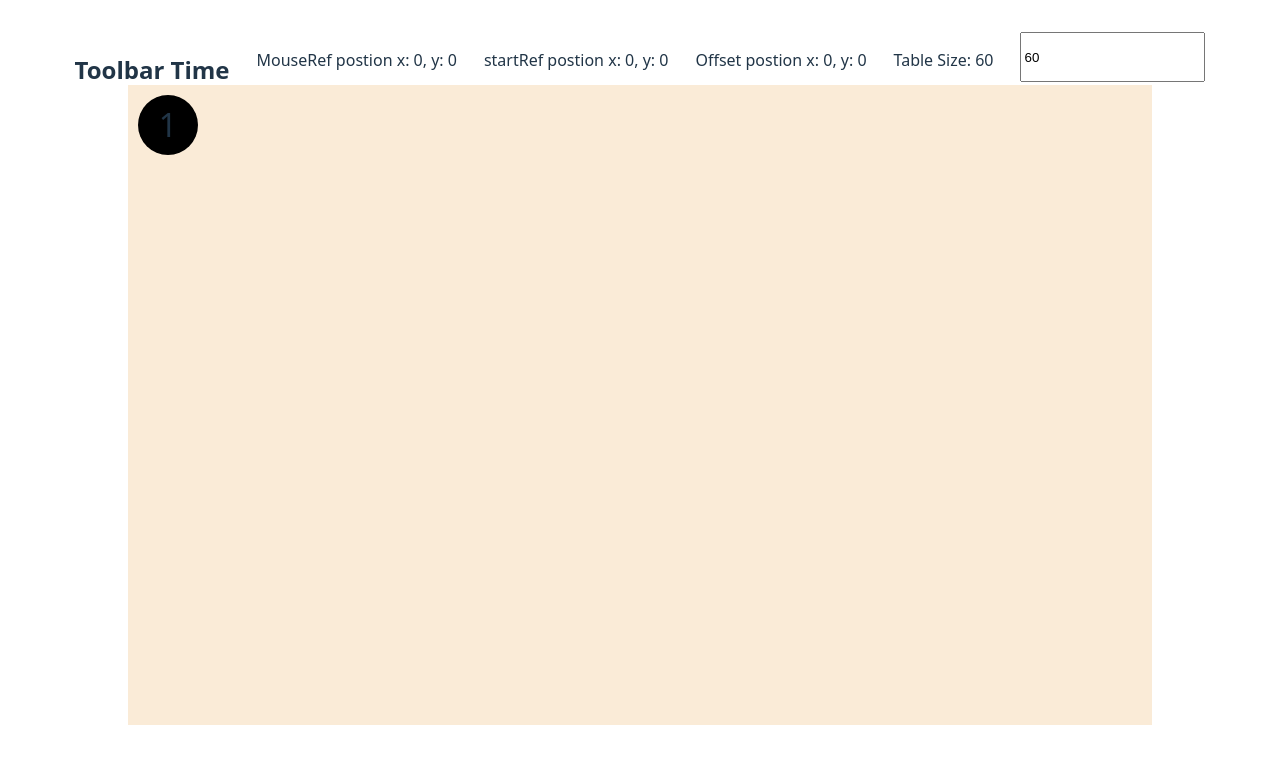
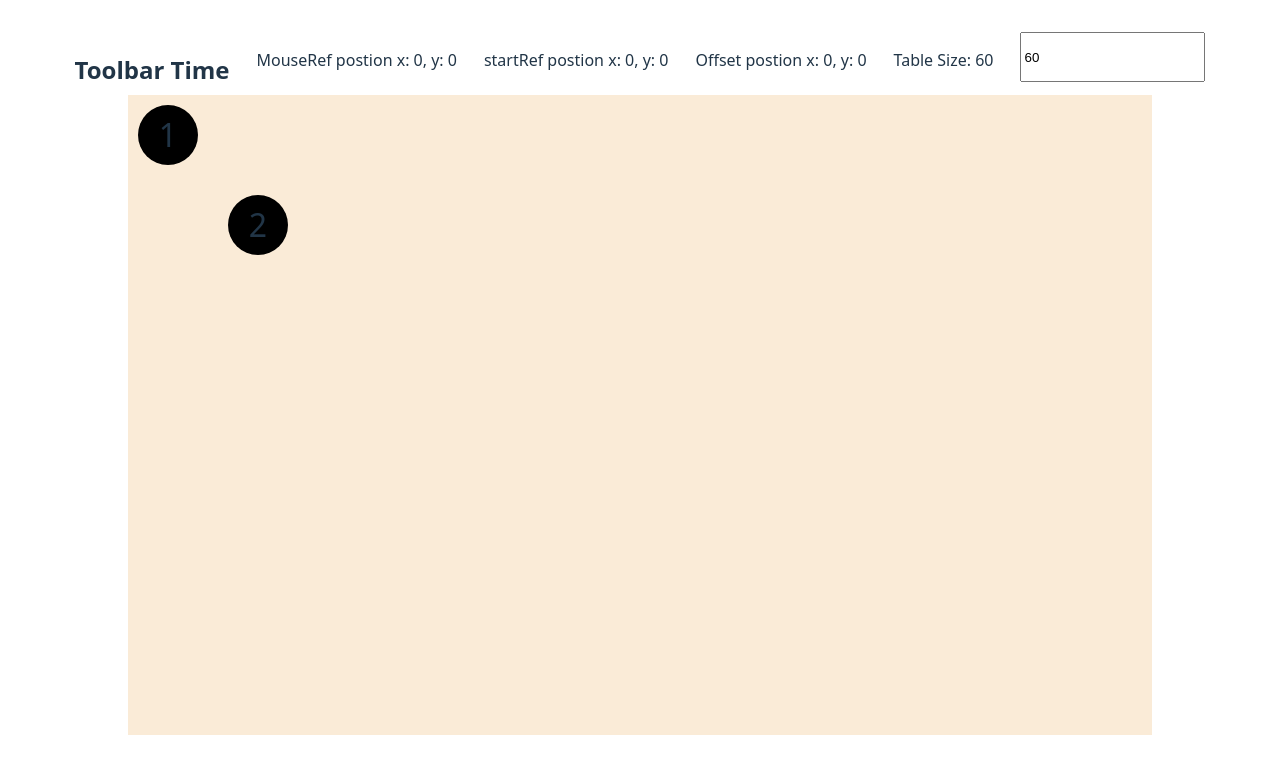
Before and after one commit to jman2476/setup_buddy, a React (Vite) app: page / in a window 1280 px wide. Shown: the top 774 px of the page. Built offline with nearby package versions, Linux system fonts and the light colour scheme.

Commit message:
placeholder second table

```diff
--- a/src/App.css
+++ b/src/App.css
@@ -12,6 +12,7 @@
   width: 90vw;
   display: flex;
   flex-direction: column;
+  padding: 10px 0 0 0;
 }
 
 #setup-area {
@@ -26,6 +27,10 @@
   display: flex;
   justify-content: space-around;
   max-height: 50PX;
+}
+
+.title {
+  position:relative;
 }
 
 .table-obj {
--- a/src/App.jsx
+++ b/src/App.jsx
@@ -39,6 +39,29 @@ function App() {
     }))
   }
 
+  function Table() {
+
+    return (
+      <>
+        <div
+          draggable={true}
+          className='table-obj'
+          onDragStart={dragStart}
+          onDragEnd={dragEnd}
+          style={{
+            position: "absolute",
+            top: `${offset.y+100}px`,
+            left: `${offset.x+100}px`,
+            height: `${tableSize}px`,
+            width: `${tableSize}px`,
+            lineHeight: `${tableSize}px`,
+            fontSize:' 200%'
+          }}
+          >2</div>
+      </>
+    )
+  }
+
   return (
     <>
       <div id="toolbar">
@@ -67,6 +90,7 @@ function App() {
                   fontSize:' 200%'
                 }}
                 >1</div>
+              <Table />
           </div>
       </div>
     </>
```
Also changed, not shown: 1 other file (tests, documents, lock files or other folders). Lines whose indentation alone changed are shown as unchanged.
